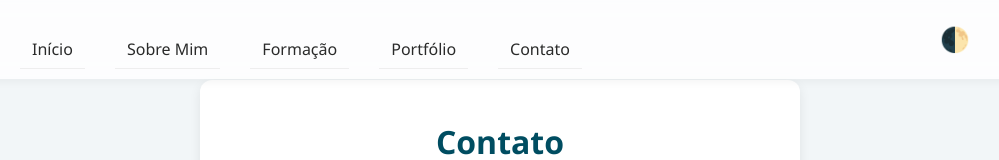
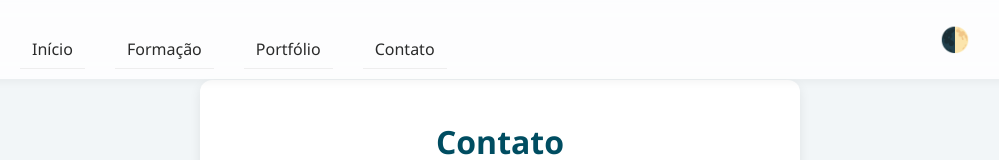
Before and after one commit to andriel300/portfolio-pessoal, a plain HTML site: page contato.html in a window 1280 px wide. Shown: the top 160 px of the page, without its empty margins (140-1139 px from the left). Drawn offline with Linux system fonts and the light colour scheme.

Commit message:
fix(html): remove duplicate "Sobre Mim" link from .html files
- Removed unused or unintended navigation item to streamline the menu
structure.

```diff
--- a/contato.html
+++ b/contato.html
@@ -13,7 +13,6 @@
     <nav>
       <ul class="menu">
         <li><a href="index.html">Início</a></li>
-        <li><a href="sobre.html">Sobre Mim</a></li>
         <li><a href="educacao.html">Formação</a></li>
         <li><a href="portfolio.html">Portfólio</a></li>
         <li><a href="contato.html">Contato</a></li>
```
Also changed, not shown: educacao.html (+0 -1 lines), portfolio.html (+0 -1 lines).
